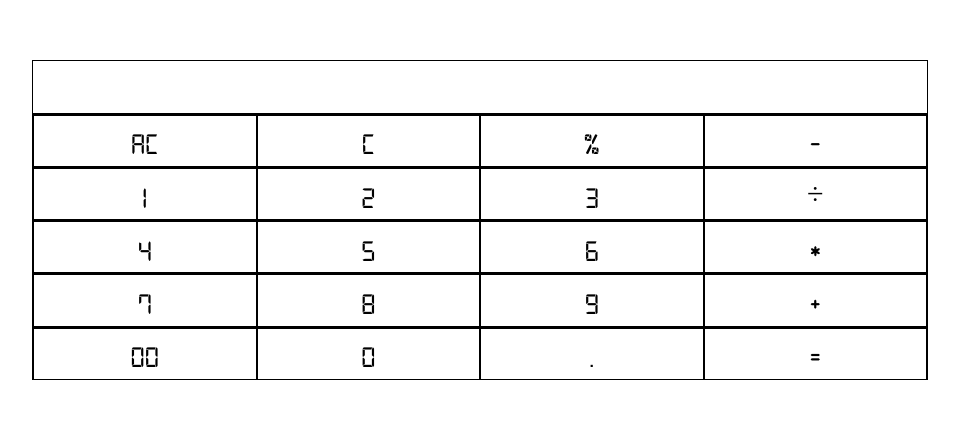
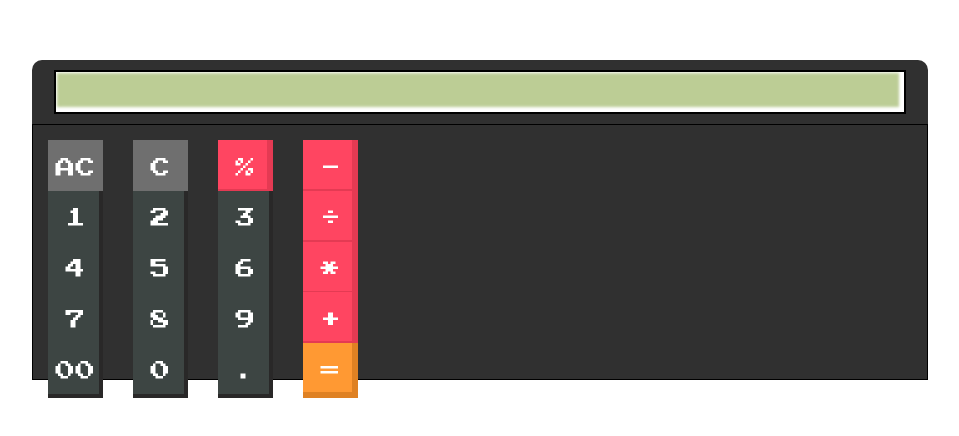
Before and after one commit to Muzzu153/calculator, a plain HTML site: page index.html in a window 1280 px wide. Shown: the part 180-616 px from the top of the page, without its empty margins (160-1119 px from the left). Drawn offline with Linux system fonts and the light colour scheme.

Commit message:
Style the calculator

```diff
--- a/styles.css
+++ b/styles.css
@@ -11,56 +11,139 @@ body {
 }
 
 body {
-  font-family: digital;
   width: 100vw;
   height: 100vh;
   display: flex;
   justify-content: center;
   align-items: center;
   flex-direction: column;
-  /* background-color: #111235; */
   background-repeat: no-repeat;
   font-size: 30px;
 }
 
 #wrapper {
-  /* border: 2px solid black; */
   width: 70%;
   height: 40%;
   display: flex;
   flex-direction: column;
+  background-color: #303030;
+  border-top-left-radius: 10px;
+  border-top-right-radius: 10px;
 }
 
 #display {
-  border: 1px solid black;
-  height: 20%;
+  height: 35%;
   width: 100%;
+  display: flex;
+  justify-content: center;
+  align-items: center;
 }
 
-.buttons-container{
-    /* border: 1px solid black; */
+.display-input {
+  font-family: digital;
+  background-color: #bccd95;
+  border: 2px solid black;
+  width: 95%;
+  overflow: hidden;
+  height: 70%;
+  text-align: right;
+  box-shadow: inset -2px -2px 3px 3px white;
+}
+
+.buttons-container {
+  border: 1px solid black;
   width: 100%;
-    height: 100%;
+  height: 80%;
   display: flex;
   flex-direction: column;
   flex-wrap: wrap;
 }
 
-.buttons-row{
-    border: 1px solid black;
+.buttons-row {
   height: 20%;
   width: 100%;
   display: flex;
-    /* flex-direction: column;
-    flex-wrap: wrap; */
+  position: relative;
 }
 
-.buttons{
-    border: 1px solid black;
-    border-bottom: none;
-    width: 25%;
-    height: 100%;
+.buttons {
+  margin: 15px;
+  width: 55px;
+  height: 55px;
   display: flex;
   justify-content: center;
   align-items: center;
+  position: relative;
+  text-align: center;
+  font-size: 20px;
+  font-family: "Press Start 2P", cursive;
+  text-decoration: none;
+  color: white;
 }
+.buttons:hover,
+.buttons:focus {
+  cursor: pointer;
+  background: #76c442;
+  box-shadow: inset -6px -6px 0px 0px #4aa52e;
+}
+.buttons:active {
+  box-shadow: inset 4px 4px 0px 0px #4aa52e;
+  transform: scale(0.92);
+}
+.buttons:before,
+.buttons:after {
+  content: "";
+  position: absolute;
+  width: 90%;
+  height: 90%;
+  box-sizing: content-box;
+}
+
+.numbers {
+  background-color: #3d4543;
+  box-shadow: inset -4px -4px 0px 0px #292828;
+}
+
+.numbers:hover,
+.numbers:focus {
+  background-color: #303635;
+  box-shadow: inset -6px -6px 0px 0px #000000;
+}
+
+.numbers:active {
+  box-shadow: inset 6px 6px 0px 0px #000000;
+}
+
+.operator {
+  background-color: #ff4561;
+  box-shadow: inset -6px -6px 0px 0px #e43a53;
+}
+
+.operator:hover,
+.operator:focus {
+  background-color: #e43a53;
+  box-shadow: inset -7px -7px 0px 0px #d32842;
+}
+
+.operator:active {
+  box-shadow: inset 7px 7px 0px 0px #d32842;
+}
+
+.delete {
+  background-color: #6f6f6f;
+}
+
+#equals-to {
+  background-color: #ff9933;
+  box-shadow: inset -6px -6px 0px 0px #df8123;
+}
+
+#equals-to:hover,
+#equals-to:focus {
+  background-color: #f78717;
+  box-shadow: inset -7px -7px 0px 0px #df8123;
+}
+
+#equals-to:active {
+  box-shadow: inset 7px 7px 0px 0px #df8123;
+}
```
Lines whose indentation alone changed are shown as unchanged.
